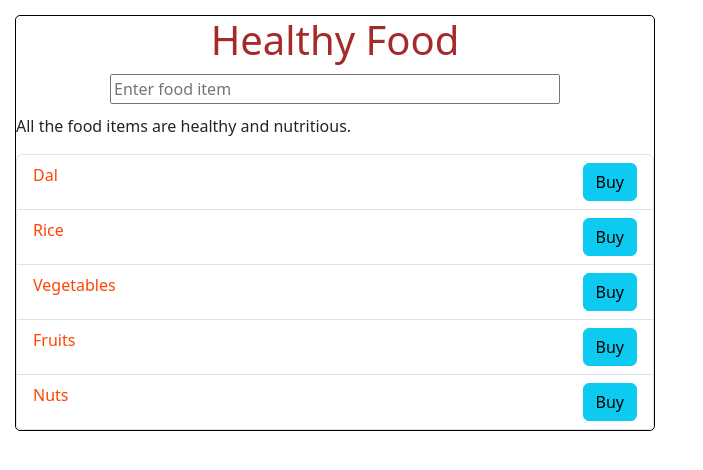
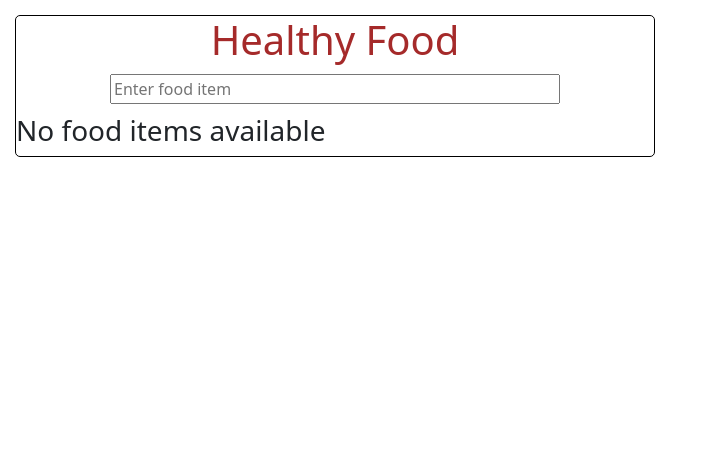
Before and after one commit to Chaitya-007/React-Again-KGCoding, a React (Vite) app in the folder 18_Fragments/learning-fragment/: page / in a window 1280 px wide. Shown: the top 470 px of the page, without its empty margins (0-703 px from the left). Built offline with nearby package versions, Linux system fonts and the light colour scheme.

Commit message:
Refactor App and FoodInput components to implement food item addition via Enter key; remove unused state and handlers

```diff
--- a/18_Fragments/learning-fragment/src/App.jsx
+++ b/18_Fragments/learning-fragment/src/App.jsx
@@ -7,25 +7,24 @@
 import "./App.css";
 
 function App() {
-  let foodItems = ["Dal", "Rice", "Vegetables", "Fruits", "Nuts"];
+  let [foodItems, setFoodItems] = useState([]);
 
-  // let foodItems = [];
-  let [textToShow, setTextState] = useState(
-    "All the food items are healthy and nutritious."
-  );
-
-  const handleChange = (event) => {
-    console.log(`New food item: ${event.target.value}`);
-    setTextState(event.target.value);
+  const onKeyDown = (event) => {
+    if (event.key === "Enter") {
+      let newFoodItem = event.target.value;
+      event.target.value = ""; // Clear the input field after adding the item
+      let newItems = [...foodItems, newFoodItem];
+      setFoodItems(newItems);
+    }
   };
 
   return (
     <>
       <Container>
         <h1 className="food-heading">Healthy Food</h1>
+        <FoodInput handleKeyDown={onKeyDown}></FoodInput>
         <ErrorMsg items={foodItems}></ErrorMsg>
-        <FoodInput handleChange={handleChange}></FoodInput>
-        <p>{textToShow}</p>
+
         <FoodItems items={foodItems}></FoodItems>
       </Container>
 
--- a/18_Fragments/learning-fragment/src/components/FoodInput.jsx
+++ b/18_Fragments/learning-fragment/src/components/FoodInput.jsx
@@ -1,12 +1,13 @@
 import styles from "./FoodInput.module.css";
 
-const FoodInput = ({ handleChange }) => {
+const FoodInput = ({ handleKeyDown }) => {
   return (
     <input
       type="text"
       placeholder="Enter food item"
       className={styles.foodInput}
-      onChange={(event) => handleChange(event)}
+      // onChange={(event) => handleChange(event)}
+      onKeyDown={(event) => handleKeyDown(event)}
     />
   );
 };
```
